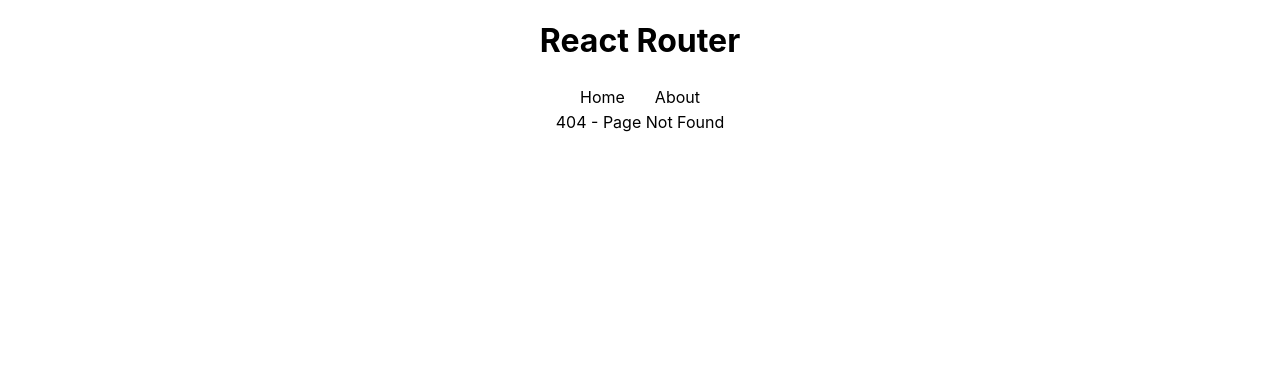
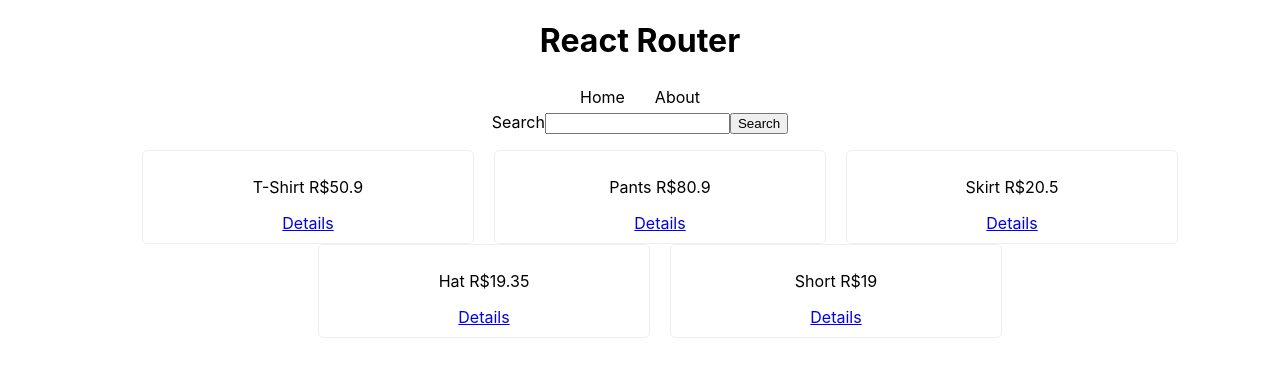
Before and after one commit to rafaelsslemes/react_router, a React (Create React App) app: page /search in a window 1280 px wide. Before the commit this address had no page. Shown: the top 376 px of the page. Built offline with nearby package versions, Linux system fonts and the light colour scheme; data requests are answered from the project's data file.

Commit message:
searchParams to filter data

```diff
--- a/src/App.js
+++ b/src/App.js
@@ -1,11 +1,13 @@
 import { BrowserRouter, Route, Routes } from 'react-router-dom';
 import './App.css';
 import NavBar from './components/NavBar';
+import SearchForm from './components/SearchForm';
 import About from './pages/About';
 import Home from './pages/Home';
 import Info from './pages/Info';
 import NotFound from './pages/NotFound';
 import Product from './pages/Product';
+import Search from './pages/Search';
 
 function App() {
   return (
@@ -14,11 +16,13 @@
       <h1> React Router </h1>
       <BrowserRouter>
         <NavBar/>
+        <SearchForm/>
         <Routes>
           <Route path="/" element={<Home/>} />
           <Route path="/about" element={<About/>} />
           <Route path="/product/:id" element={<Product/>} />
           <Route path="/product/:id/info" element={<Info/>} />
+          <Route path="/search" element={<Search/>} />
           <Route path="*" element={<NotFound/>} />
         </Routes>
       </BrowserRouter>
--- /dev/null
+++ b/src/components/SearchForm.js
@@ -0,0 +1,25 @@
+import React, { useState } from 'react'
+import { useNavigate } from 'react-router-dom'
+
+const SearchForm = () => {
+
+    const navigate = useNavigate();
+    const [query, setQuery] = useState();
+
+    const handleSubmit = (event) => {
+        event.preventDefault();
+        navigate('search?q=' + query);
+    }
+
+  return (
+    <form onSubmit={handleSubmit}>
+        <label>Search
+            <input onChange={(event) => setQuery(event.target.value)} />
+        </label>
+        <input type='submit' value='Search'/>
+
+    </form>
+  )
+}
+
+export default SearchForm
--- /dev/null
+++ b/src/pages/Search.js
@@ -0,0 +1,29 @@
+import React from 'react'
+import { Link, useSearchParams } from 'react-router-dom'
+import { useFetch } from '../hooks/useFetch';
+
+const Search = () => {
+
+    const [searchParams] = useSearchParams();
+    const backendURL = 'http://localhost:3000/products?' + searchParams;
+
+    const {data:products, loading, errorMsg} = useFetch(backendURL);
+
+  return (
+    <div>
+        <ul className='products'>
+            {errorMsg === null
+            ? (products && products.map(product => (
+                <li key={product.id}>
+                <p>{product.name} R${product.price}</p>
+                <Link to={`/product/${product.id}`}>Details</Link>
+                </li>
+            )))
+            : (<h2>{errorMsg}</h2>)
+            }
+        </ul>
+    </div>
+  )
+}
+
+export default Search
```
